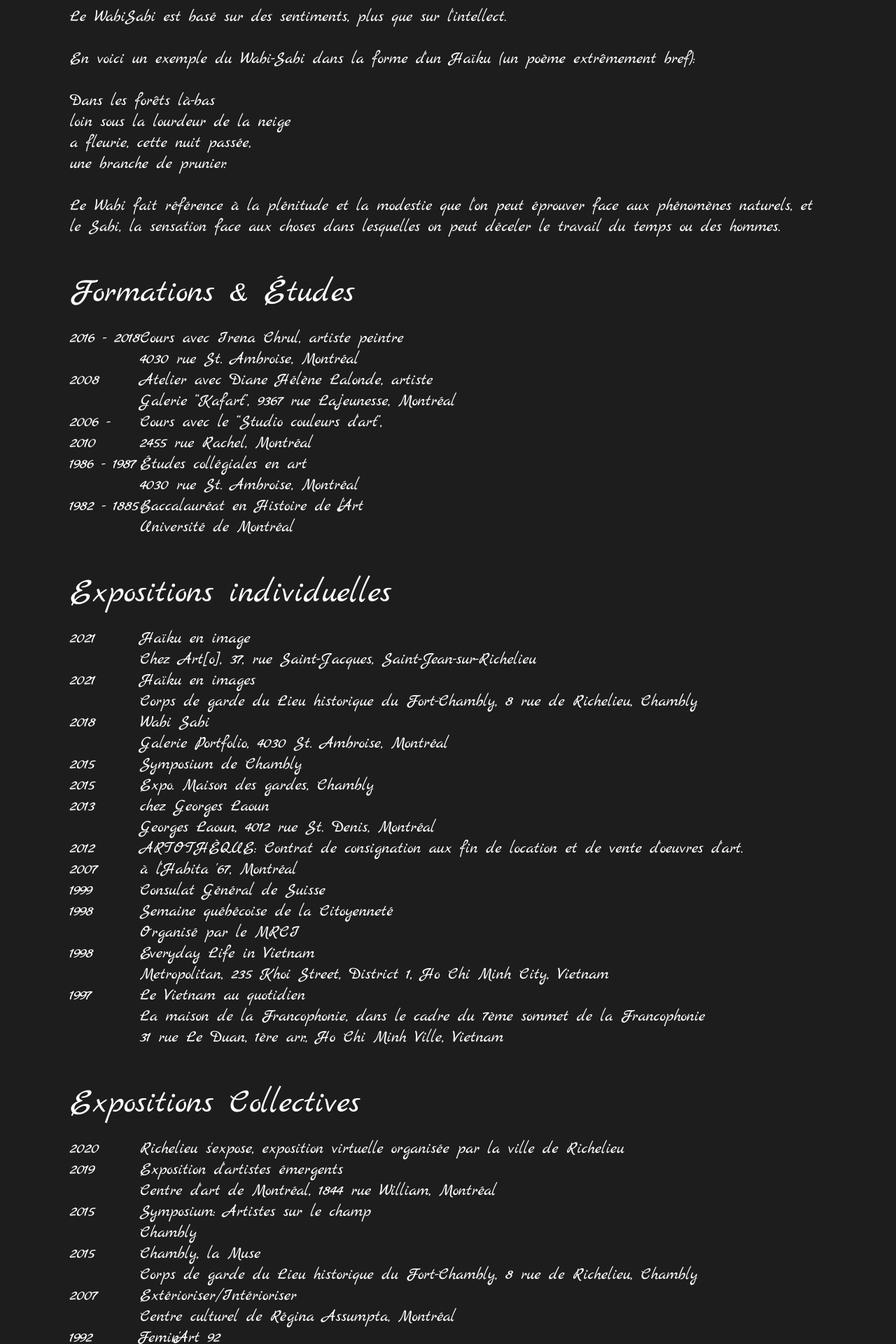
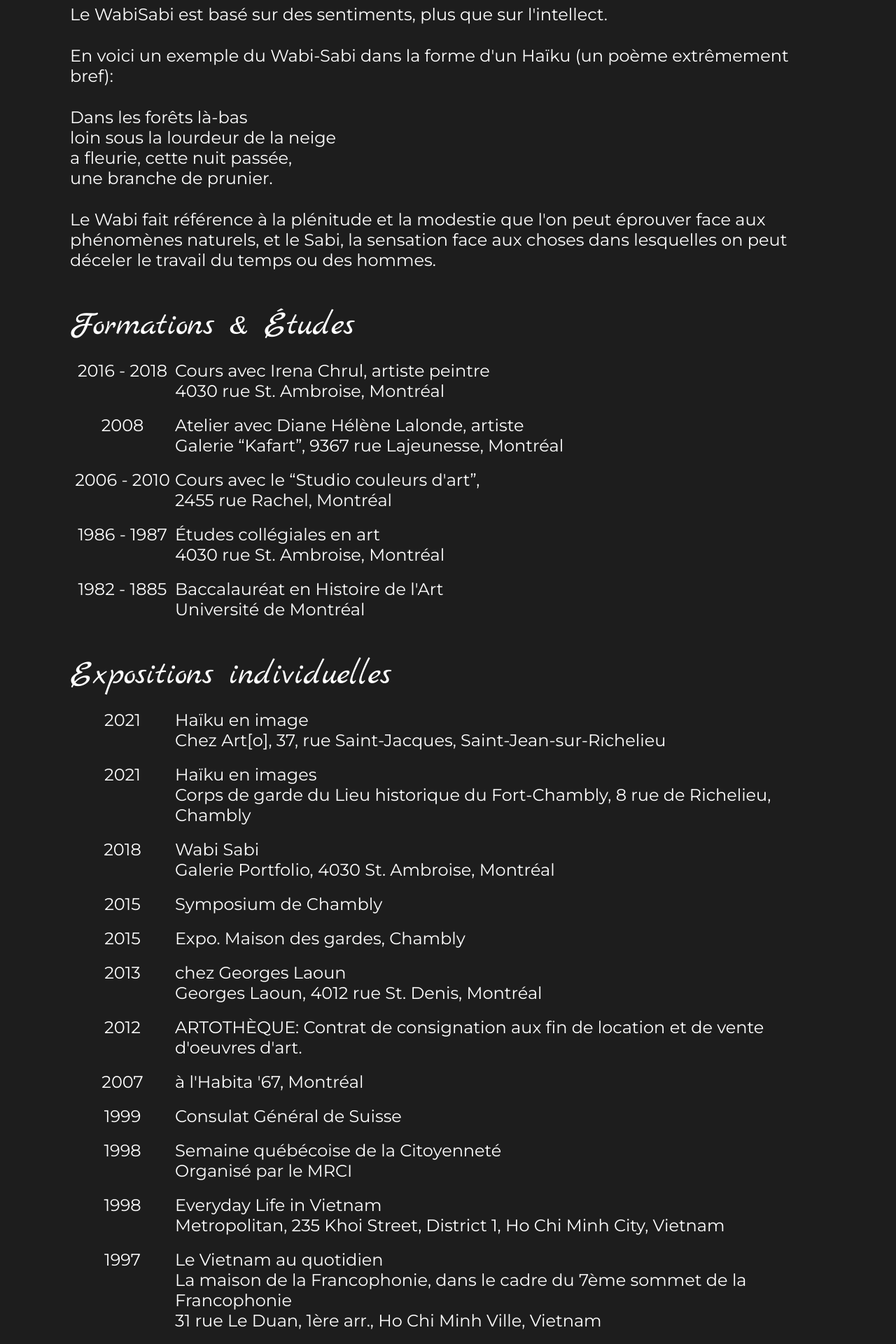
Before and after one commit to LongWyrsch/margrith-wyrsch, a Next.js app: page /about in a window 1280 px wide. Shown: the part 400-2320 px from the top of the page at 70% size. Built offline with nearby package versions, Linux system fonts and the light colour scheme.

Commit message:
Add english About content, fix grey contact icons on hover

```diff
--- a/components/Navbar.module.css
+++ b/components/Navbar.module.css
@@ -64,7 +64,7 @@
 .gmailTooltip, .facebookTooltip, .instagramTooltip{
     visibility: hidden;
     top: 120%;
-    left: -160%;
+    min-width: 130px;
     background-color: rgb(189, 189, 189);
     border-radius: 10px;
     padding: 5px 10px;
@@ -81,7 +81,7 @@
     position: relative;
 }
 
-.gmail:hover, .facebook:hover .instagram:hover {
+.gmail:hover, .facebook:hover, .instagram:hover {
     background-color: rgb(86, 86, 86);
 }
 
--- a/pages/about.module.css
+++ b/pages/about.module.css
@@ -8,14 +8,16 @@
     margin: 50px 0 20px;
 }
 
-p.paragraph {
+div.paragraph {
     margin: 30px 0;
 }
 
 .item {
     display: flex;
+    margin: 20px 0;
 }
 
 .dates {
-    width: 100px;
+    min-width: 150px;
+    text-align: center;
 }
--- a/pages/about.tsx
+++ b/pages/about.tsx
@@ -1,8 +1,10 @@
 import React, { useContext } from 'react'
 import styles from './about.module.css'
-import { useRouter } from 'next/router'
 import { LanguageContext } from '@/pages/_app'
 import { aboutFR, aboutEN } from '@/translations'
+import { montserrat } from '@/utlis/fonts'
+import { marckScript } from '@/utlis/fonts'
+
 
 
 
@@ -12,19 +14,19 @@ const About = () => {
 	const about = language==='FR'? aboutFR : aboutEN
 
   return (
-    <div className={styles.aboutWrapper}>
-      <div className={styles.title}>{about.demarche}</div>
-      <p className={styles.paragraph}>{about.d1}</p>
-      <p className={styles.paragraph}>{about.d2}</p>
-      <p className={styles.paragraph}>{about.d3}</p>
-      <p>
-        <div className={styles.paragraph}>{about.d4l1}</div>
-        <div className={styles.paragraph}>{about.d4l2}</div>
-        <div className={styles.paragraph}>{about.d4l3}</div>
-        <div className={styles.paragraph}>{about.d4l4}</div>
-      </p>
-      <p className={styles.paragraph}>{about.d5}</p>
-      <div className={styles.title}>{about.etudes}</div>
+    <div className={`${styles.aboutWrapper} ${montserrat.className}`}>
+      <div className={`${styles.title} ${marckScript.className}`}>{about.demarche}</div>
+      <div className={styles.paragraph}>{about.d1}</div>
+      <div className={styles.paragraph}>{about.d2}</div>
+      <div className={styles.paragraph}>{about.d3}</div>
+      <div className={styles.paragraph}>
+        <div >{about.d4l1}</div>
+        <div >{about.d4l2}</div>
+        <div >{about.d4l3}</div>
+        <div >{about.d4l4}</div>
+      </div>
+      <div className={styles.paragraph}>{about.d5}</div>
+      <div className={`${styles.title} ${marckScript.className}`}>{about.etudes}</div>
       <div className={styles.item}>
         <div className={styles.dates}>2016 - 2018</div><div>{about.etudes11}<br/>{about.etudes12}</div>
       </div>
@@ -40,7 +42,7 @@ const About = () => {
       <div className={styles.item}>
         <div className={styles.dates}>1982 - 1885</div><div>{about.etudes51}<br/>{about.etudes52}</div>
       </div>
-      <div className={styles.title}>{about.expoIndividuelles}</div>
+      <div className={`${styles.title} ${marckScript.className}`}>{about.expoIndividuelles}</div>
       <div className={styles.item}>
         <div className={styles.dates}>2021</div><div>{about.expoInd11}<br/>{about.expoInd12}</div>
       </div>
@@ -77,7 +79,7 @@ const About = () => {
       <div className={styles.item}>
         <div className={styles.dates}>1997</div><div>{about.expoInd121}<br/>{about.expoInd122}<br/>{about.expoInd123}</div>
       </div>
-      <div className={styles.title}>{about.expoCollectives}</div>
+      <div className={`${styles.title} ${marckScript.className}`}>{about.expoCollectives}</div>
       <div className={styles.item}>
         <div className={styles.dates}>2020</div><div>{about.expoCol11}</div>
       </div>
@@ -96,11 +98,12 @@ const About = () => {
       <div className={styles.item}>
         <div className={styles.dates}>1992</div><div>{about.expoCol61}<br/>{about.expoCol62}<br/>{about.expoCol63}</div>
       </div>
-      <div className={styles.title}>Collections:</div>
-      <div>{about.collections}</div>
-      <div>{about.coll1}</div>
-      <div>{about.coll2}</div>
-      <div className={styles.title}>{about.publications}</div>
+      <div className={`${styles.title} ${marckScript.className}`}>Collections:</div>
+      <div>{about.collections}:</div>
+      <br/>
+      <div className={styles.item}>{about.coll1}</div>
+      <div className={styles.item}>{about.coll2}</div>
+      <div className={`${styles.title} ${marckScript.className}`}>{about.publications}</div>
       <div className={styles.item}>
         <div className={styles.dates}>2015</div><div>{about.pub1}</div>
       </div>
--- a/translations.ts
+++ b/translations.ts
@@ -9,7 +9,7 @@ export const navlinksFR = {
 }
 
 export const navlinksEN = {
-	home: 'home',
+	home: 'Home',
 	paintings: 'Paintings',
 	photos: 'Photos',
 	drawings: 'Drawings',
@@ -84,66 +84,66 @@ export const aboutFR = {
 }
 
 export const aboutEN = {
-	demarche: "Démarche",
-	d1:"Je travaille sur un concept japonais appelé WabiSabi. C'est une éthique apparue au Japon du XIIe siècle qui prône le retour à une simplicité, à une appréciation de la beauté des choses imparfaites, éphémères et modestes.",
-	d2:"Le WabiSabi est basé sur des sentiments, plus que sur l'intellect.",
-	d3:"En voici un exemple du Wabi-Sabi dans la forme d'un Haïku (un poème extrêmement bref):",
-	d4l1:"Dans les forêts là-bas",
-	d4l2:"loin sous la lourdeur de la neige",
-	d4l3:"a fleurie, cette nuit passée,",
-	d4l4:"une branche de prunier.",
-	d5:"Le Wabi fait référence à la plénitude et la modestie que l'on peut éprouver face aux phénomènes naturels, et le Sabi, la sensation face aux choses dans lesquelles on peut déceler le travail du temps ou des hommes.",
-	etudes: "Formations & Études",
-	etudes11: "Cours avec Irena Chrul, artiste peintre",
-	etudes12: "4030 rue St. Ambroise, Montréal",
-	etudes21: "Atelier avec Diane Hélène Lalonde, artiste",
-	etudes22: "Galerie “Kafart”, 9367 rue Lajeunesse, Montréal",
-	etudes31: "Cours avec le “Studio couleurs d'art”,",
-	etudes32: "2455 rue Rachel, Montréal",
-	etudes41: "Études collégiales en art",
-	etudes42: "Collège de Rosemont/Montréal",
-	etudes51: "Baccalauréat en Histoire de l'Art",
-	etudes52: "Université de Montréal",
-	expoIndividuelles: "Expositions individuelles",
-	expoInd11: "Haïku en image",
-	expoInd12: "Chez Art[o], 37, rue Saint-Jacques, Saint-Jean-sur-Richelieu",
-	expoInd21: "Haïku en images",
-	expoInd22: "Corps de garde du Lieu historique du Fort-Chambly, 8 rue de Richelieu, Chambly",
+	demarche: "Approach",
+	d1: "I am working on a Japanese concept called WabiSabi. It is an ethic that emerged in 12th-century Japan, advocating a return to simplicity and an appreciation for the beauty of imperfect, ephemeral, and modest things.",
+	d2: "WabiSabi is based on feelings rather than intellect.",
+	d3: "Here is an example of Wabi-Sabi in the form of a Haiku (an extremely brief poem):",
+	d4l1: "In the forests over there",
+	d4l2: "far beneath the heaviness of snow",
+	d4l3: "bloomed, last night,",
+	d4l4: "a plum branch.",
+	d5: "Wabi refers to the fullness and modesty one can experience when facing natural phenomena, and Sabi, the sensation when facing things in which one can detect the work of time or people.",
+	etudes: "Training & Education",
+	etudes11: "Classes with Irena Chrul, painter",
+	etudes12: "4030 St. Ambroise Street, Montreal",
+	etudes21: "Workshop with Diane Hélène Lalonde, artist",
+	etudes22: "Kafart Gallery, 9367 Lajeunesse Street, Montreal",
+	etudes31: "Classes with Studio Couleurs d'art",
+	etudes32: "2455 Rachel Street, Montreal",
+	etudes41: "College studies in art",
+	etudes42: "Rosemont College/Montreal",
+	etudes51: "Bachelor's degree in Art History",
+	etudes52: "University of Montreal",
+	expoIndividuelles: "Solo Exhibitions",
+	expoInd11: "Haiku in image",
+	expoInd12: "At Art[o], 37 Saint-Jacques Street, Saint-Jean-sur-Richelieu",
+	expoInd21: "Haiku in images",
+	expoInd22: "Guardhouse at the Fort-Chambly Historic Site, 8 Richelieu Street, Chambly",
 	expoInd31: "Wabi Sabi",
-	expoInd32: "Galerie Portfolio, 4030 St. Ambroise, Montréal",
-	expoInd41: "Symposium de Chambly",
-	expoInd51: "Expo. Maison des gardes, Chambly",
-	expoInd61: "chez Georges Laoun",
-	expoInd62: "Georges Laoun, 4012 rue St. Denis, Montréal",
-	expoInd71: "ARTOTHÈQUE: Contrat de consignation aux fin de location et de vente d'oeuvres d'art.",
-	expoInd81: "à l'Habita '67, Montréal",
-	expoInd91: "Consulat Général de Suisse",
-	expoInd101: "Semaine québécoise de la Citoyenneté",
-	expoInd102: "Organisé par le MRCI",
+	expoInd32: "Portfolio Gallery, 4030 St. Ambroise, Montreal",
+	expoInd41: "Chambly Symposium",
+	expoInd51: "Expo. Guard House, Chambly",
+	expoInd61: "at Georges Laoun",
+	expoInd62: "Georges Laoun, 4012 St. Denis Street, Montreal",
+	expoInd71: "ARTOTHEQUE: Consignment contract for rental and sale of artworks.",
+	expoInd81: "At Habitat '67, Montreal",
+	expoInd91: "Swiss Consulate General",
+	expoInd101: "Quebec Citizenship Week",
+	expoInd102: "Organized by MRCI",
 	expoInd111: "Everyday Life in Vietnam",
 	expoInd112: "Metropolitan, 235 Khoi Street, District 1, Ho Chi Minh City, Vietnam",
-	expoInd121: "Le Vietnam au quotidien",
-	expoInd122: "La maison de la Francophonie, dans le cadre du 7ème sommet de la Francophonie",
-	expoInd123: "31 rue Le Duan, 1ère arr., Ho Chi Minh Ville, Vietnam",
-	expoCollectives: "Expositions Collectives",
-	expoCol11: "Richelieu s'expose, exposition virtuelle organisée par la ville de Richelieu",
-	expoCol21: "Exposition d'artistes émergents",
-	expoCol22: "Centre d'art de Montréal, 1844 rue William, Montréal",
-	expoCol31: "Symposium: Artistes sur le champ",
+	expoInd121: "Vietnam Daily Life",
+	expoInd122: "House of Francophonie, during the 7th Francophonie Summit",
+	expoInd123: "31 Le Duan Street, 1st arr., Ho Chi Minh City, Vietnam",
+	expoCollectives: "Group Exhibitions",
+	expoCol11: "Richelieu Exposes, a virtual exhibition organized by the city of Richelieu",
+	expoCol21: "Emerging artists exhibition",
+	expoCol22: "Montreal Art Center, 1844 William Street, Montreal",
+	expoCol31: "Symposium: Artists on the field",
 	expoCol32: "Chambly",
-	expoCol41: "Chambly, la Muse",
-	expoCol42: "Corps de garde du Lieu historique du Fort-Chambly, 8 rue de Richelieu, Chambly",
-	expoCol51: "Extérioriser/Intérioriser",
-	expoCol52: "Centre culturel de Régina Assumpta, Montréal",
+	expoCol41: "Chambly, the Muse",
+	expoCol42: "Guardhouse at the Fort-Chambly Historic Site, 8 Richelieu Street, Chambly",
+	expoCol51: "Externalize/Internalize",
+	expoCol52: "Régina Assumpta Cultural Center, Montreal",
 	expoCol61: "Femin'Art 92",
-	expoCol62: "Co-parrainée par le Ministère de la Femme, de l'Enfant et de la Famille et le Ministère de la Culture",
-	expoCol63: "Galerie Nationale, Dakar, Sénégal",
-	collections: "Collections privées",
-	coll1: "Simone Geadah et Pierre Guilbeau",
-	coll2: "NgocHa Nguyen-Voyer et René Voyer",
+	expoCol62: "Co-sponsored by the Ministry of Women, Children and Family, and the Ministry of Culture",
+	expoCol63: "National Gallery, Dakar, Senegal",
+	collections: "Private Collections",
+	coll1: "Simone Geadah and Pierre Guilbeau",
+	coll2: "NgocHa Nguyen-Voyer and René Voyer",
 	publications: "Publications",
-	pub1: "Chambly, la muse, livre publié par la Ville de Chambly pour le 350 anniversaire de Chambly",
-	pub2: "Horizon, numéro 32, publiée par le Consulat Suisse à Montréal, un portait.",
-	pub3: "Le Courrier du Vietnam, numéro 1259, Peintures sur le thème « la vie quotidienne au Vietnam », et autres articles dans des journaux de HoChiMinh-Ville",
-	pub4: "FeminArt92, Co-parrainee par le Ministère de la Femme, de l'Enfant et de la Famille et Le Ministère de la Culture, Sénégal",
+	pub1: "Chambly, the muse, a book published by the City of Chambly for the 350th anniversary of Chambly",
+	pub2: "Horizon, issue 32, published by the Swiss Consulate in Montreal, a portrait.",
+	pub3: "Le Courrier du Vietnam, issue 1259, Paintings on the theme 'Everyday life in Vietnam', and other articles in HoChiMinh City newspapers",
+	pub4: "FeminArt92, co-sponsored by the Ministry of Women, Children, and Family and the Ministry of Culture, Senegal"
 }
```
Also changed, not shown: pages/drawings.tsx (+4 -4 lines).
